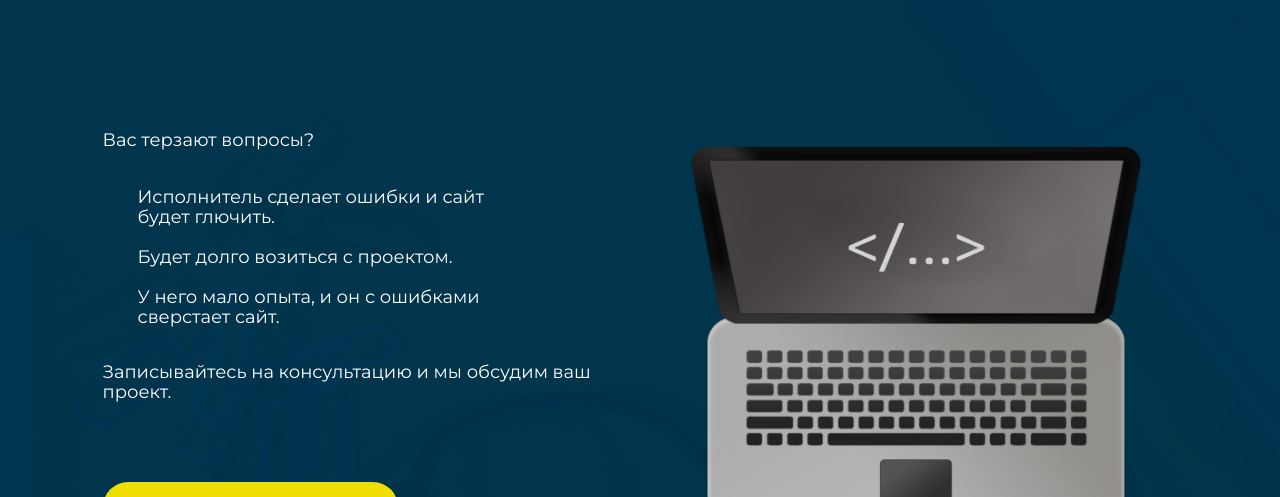
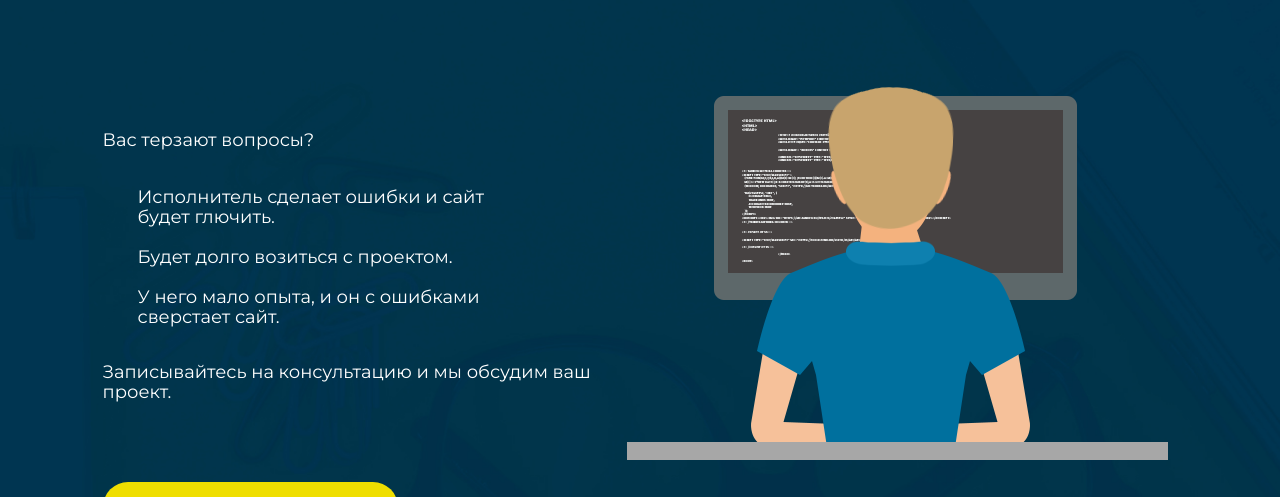
Before and after one commit to Kotwade/master-kot, a website: page source/index.html in a window 1280 px wide. Shown: the part 303-800 px from the top of the page. Drawn offline with nearby package versions, Linux system fonts and the light colour scheme; files that its build step writes are made by us from their sources.

Commit message:
Заменил главное изображение

```diff
--- a/source/index.html
+++ b/source/index.html
@@ -29,7 +29,7 @@
           <span>Записывайтесь на консультацию и мы обсудим ваш проект.</span>
           <a class="button header__button" href="mailto:kotwade@yandex.ru">Связаться со мной</a>
         </div>
-        <img src="img/izb_header.png" width="545" height="555" alt="Изображение ноутбука">
+        <img src="img/izb_header-1.png" width="560" height="410" alt="">
       </div>
     </div>
   </header>
--- a/source/sass/blocks/header.scss
+++ b/source/sass/blocks/header.scss
@@ -134,12 +134,9 @@
 
 .header__container img {
   display: block;
-  height: 555px;
 
   @media (max-width: $viewport--lg) {
     object-fit: cover;
-    width: 405px;
-    height: 415px;
     margin-top: 50px;
   }
 
--- a/source/sass/blocks/page.scss
+++ b/source/sass/blocks/page.scss
@@ -10,7 +10,6 @@
 
 img {
   max-width: 100%;
-  height: auto;
 }
 
 .page-body {
```
Also changed, not shown: build/css/style.min.css, build/img/izb_header-1.png (added), build/img/izb_header.png (deleted), build/index.html, source/img/izb_header-1.png (added), source/img/izb_header.png (deleted), 1 other file.
